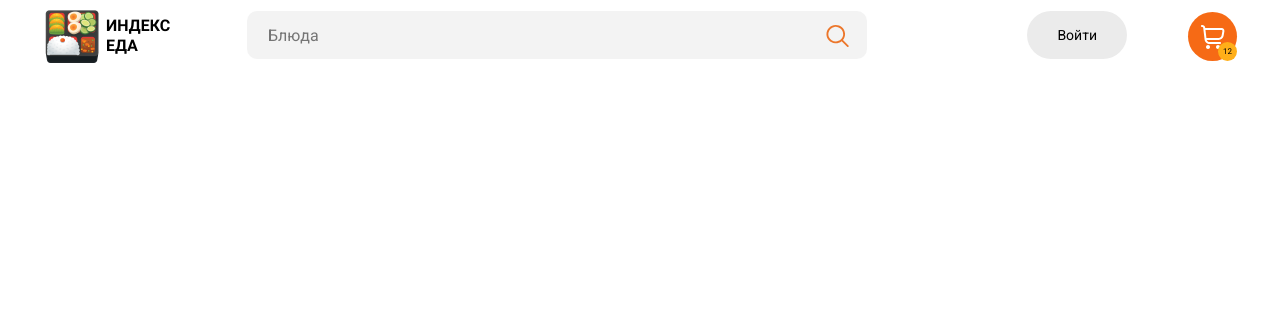
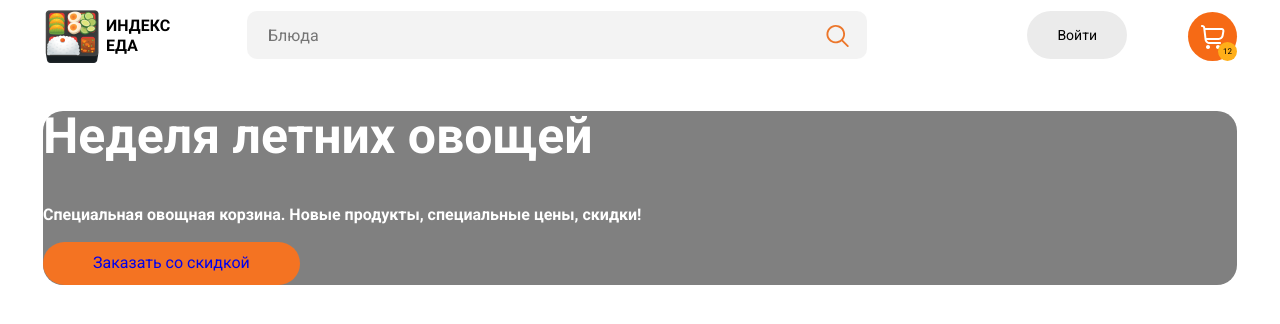
Before and after one commit to amontag962/foodMarket, a plain HTML site: page index.html in a window 1280 px wide. Drawn offline with Linux system fonts and the light colour scheme.

Commit message:
create: создал разметку main

```diff
--- a/index.html
+++ b/index.html
@@ -68,5 +68,19 @@
         <span class="shopping-counter">12</span>
       </a>
     </header>
+    <main class="main container">
+      <div class="main-slider">
+        <div class="slide slide-text-light">
+          <h2 class="slide-title">Неделя летних овощей</h2>
+          <p class="slide-text">
+            Специальная овощная корзина. Новые продукты, специальные цены,
+            скидки!
+          </p>
+          <a href="#" class="button button-primary">Заказать со скидкой</a>
+        </div>
+        <!-- /.slide -->
+      </div>
+      <!-- /.slider -->
+    </main>
   </body>
 </html>
--- /dev/null
+++ b/sass/blocks/_main.sass
@@ -0,0 +1,20 @@
+.slide-text-light
+  background-color: grey
+  color: white
+.slide
+  border-radius: 20px
+  &-title
+    font-weight: bold
+    font-size: 50px
+    line-height: 51px
+  &-text
+    font-weight: bold
+    font-size: 16px
+    line-height: 23px
+.button-primary
+  background: #F47322
+.button
+  border-radius: 25px
+  padding: 12px 50px
+  display: inline-block
+  text-decoration: none
--- a/sass/style.sass
+++ b/sass/style.sass
@@ -6,3 +6,5 @@
 @import 'normalize'
 // подключаем стили для header
 @import 'blocks/header'
+// подключаем стили для main
+@import 'blocks/main'
```
Also changed, not shown: css/style.css.
